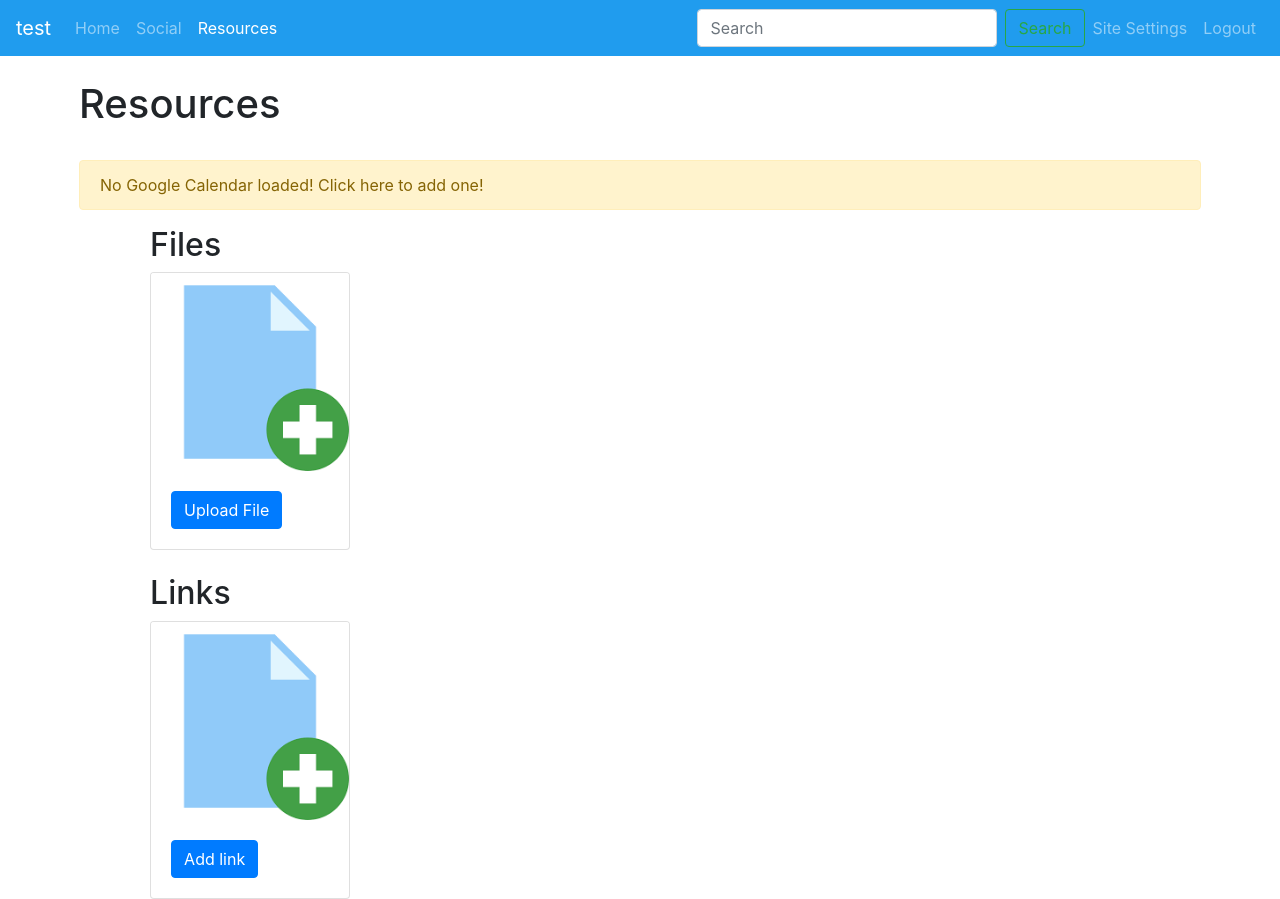
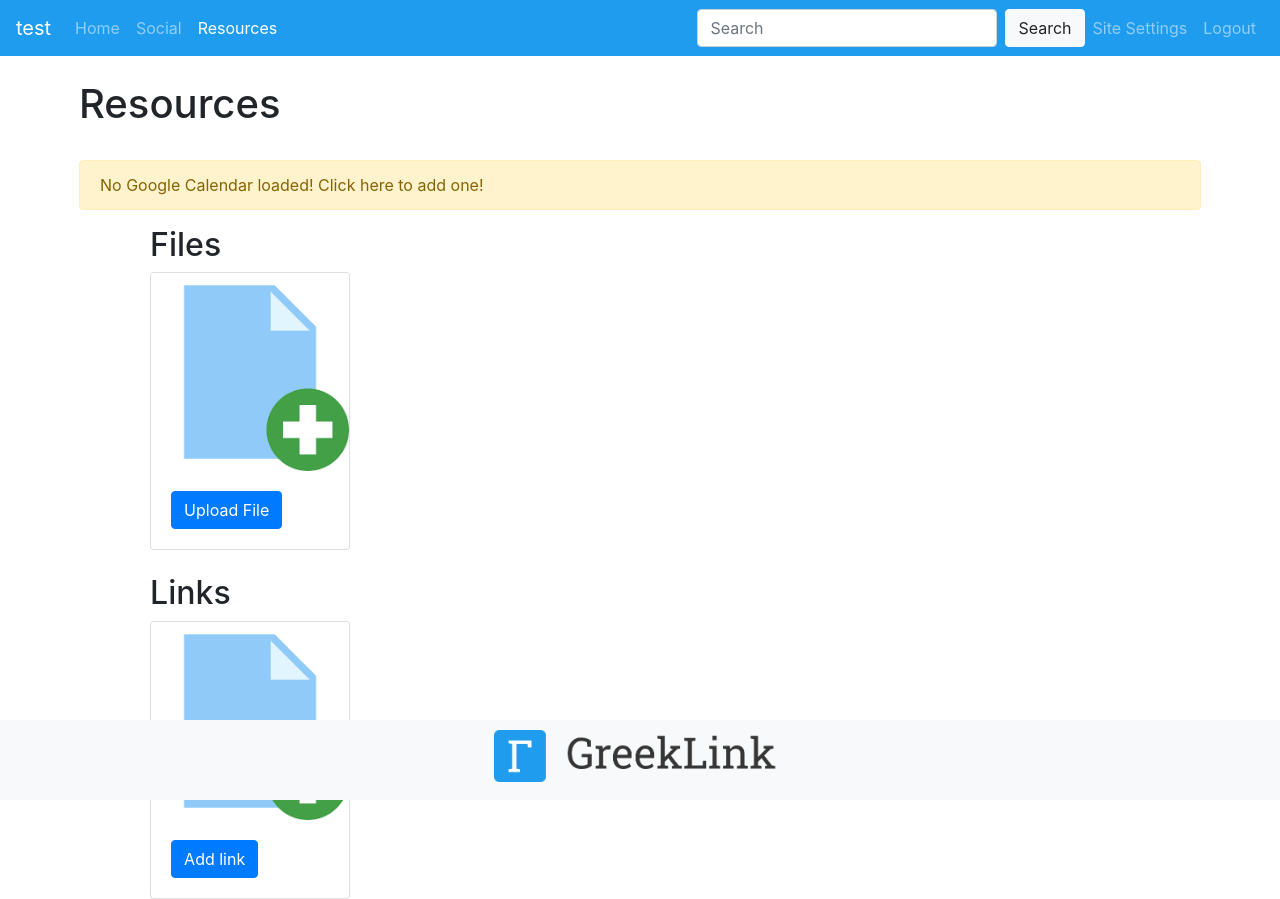
Before and after one commit to csyager/greeklink-core, a Django app: page /resources in a window 1280 px wide. Run offline with Django 3.2, Linux system fonts and the light colour scheme; a user stored in the database is signed in; data comes from the database, SQL or seed files in the repository; both versions use the stored data as it was after the commit; data that the repository does not hold is empty; some libraries are stand-ins or nearby versions.

Commit message:
created a logo and changed icons and default coloring scheme to match

```diff
--- a/core/models.py
+++ b/core/models.py
@@ -11,7 +11,7 @@ class SiteSettings(models.Model):
     class Meta:
         verbose_name_plural = "Site Settings"
     site_title = models.CharField(max_length=100, default="test")
-    primary_color_theme = models.CharField(max_length=7, default="#343a40")
+    primary_color_theme = models.CharField(max_length=7, default="#209CEE")
     calendar_embed = models.URLField(blank=True)
     verification_key = models.CharField(max_length=50, default="9999")
     organization_name = models.CharField(max_length=50, default="test")
--- a/core/static/core/css/style.css
+++ b/core/static/core/css/style.css
@@ -6,3 +6,16 @@
 .card {
     width: 200px;
 }
+
+.footer {
+    position: fixed;
+    left: 0;
+    bottom: 0;
+    width: 100%;
+    height: 10%;
+}
+
+.footer img {
+    padding: 10px;
+    height: 90%;
+}
--- a/core/templates/core/base.html
+++ b/core/templates/core/base.html
@@ -3,7 +3,7 @@
 <html lang="en">
 <head>
     <meta charset="UTF-8">
-    <title>Greek Link</title>
+    <title>GreekLink</title>
     <meta name="viewport" content="width=device-width, initial-scale=1.0">
 
     <!-- bootstrap -->
@@ -17,8 +17,10 @@
     <meta name="apple-mobile-web-app-title" content="ΔΣΦ">
 
     <!-- favicon -->
-    <link rel="shortcut icon" href="{{ MEDIA_URL }}icons/favicon.ico">
     {% load static %}
+    <link rel="shortcut icon" href="{% static 'core/icons/favicon.ico' %}">
+
+    <!-- base css file -->
     <link rel="stylesheet" type="text/css" href="{% static 'core/css/style.css' %}">
 </head>
 <body>
@@ -26,5 +28,9 @@
     {% block content %}
 
     {% endblock %}
+
+    <div class="container text-center footer bg-light">
+        <img src="{% static 'core/icons/logo.png' %}">
+    </div>
 </body>
 </html>
--- a/core/templates/core/navigation.html
+++ b/core/templates/core/navigation.html
@@ -18,7 +18,7 @@
     <ul class="navbar-nav ml-auto">
       <form class="form-inline my-2 my-lg-0" id="searchform" action="/search" method="get" accept-charset="utf-8">
         <input class="form-control mr-md-2" style='width: 300px' name="query" type="search" placeholder="Search" aria-label="Search">
-        <button class="btn btn-outline-success my-2 my-sm-0" type="submit">Search</button>
+        <button class="btn btn-light my-2 my-sm-0" type="submit">Search</button>
       </form>
       {% if user.is_superuser and not request.user_agent.is_mobile %}
       <li class="{{ settings_page }} nav-item">
```
Also changed, not shown: core/static/core/icons/android-chrome-192x192.png (added), core/static/core/icons/android-chrome-512x512.png (added), core/static/core/icons/apple-touch-icon.png (added), core/static/core/icons/delta.png (deleted), core/static/core/icons/favicon-16x16.png (added), core/static/core/icons/favicon-32x32.png (added), core/static/core/icons/favicon.ico, core/static/core/icons/logo.png (added), db.sqlite3.
